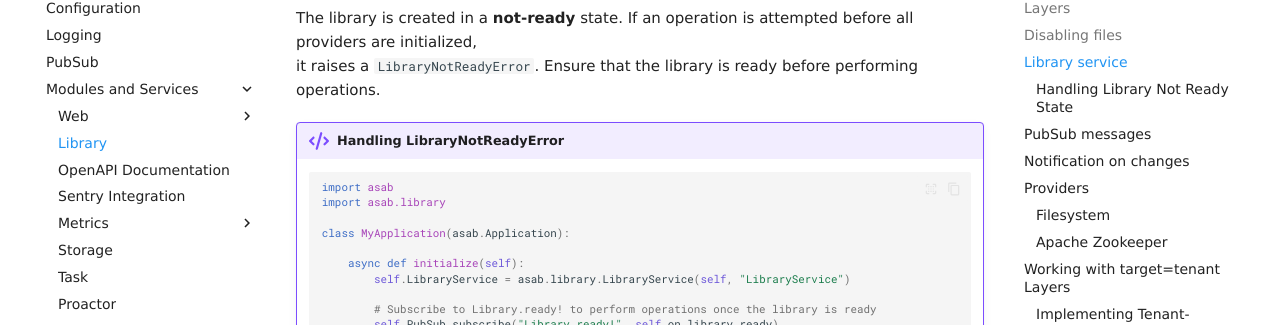
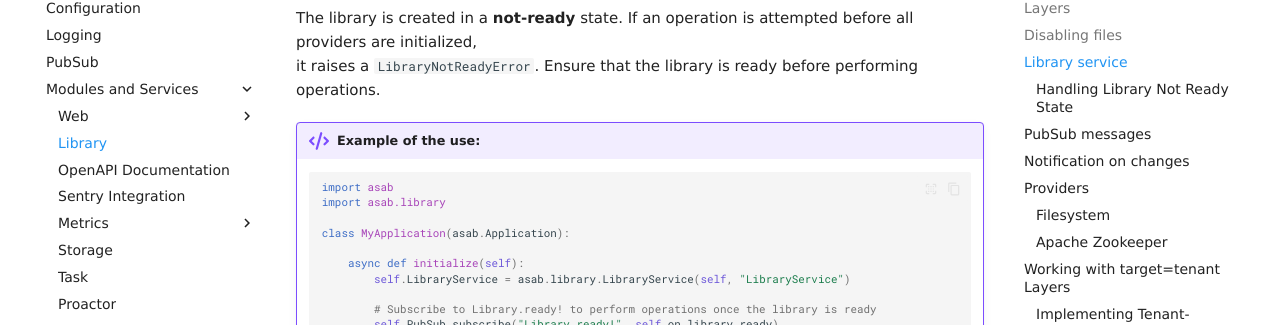
Before and after one commit to TeskaLabs/asab, an MkDocs documentation site: the page built from docs/reference/services/library.md, in a window 1280 px wide and 900 px high, scrolled down 2197 px. Shown: the part 127-452 px from the top of the window. Built offline with MkDocs 1.6.1 and Material for MkDocs 9.7.7, drawn with Linux system fonts in a browser that asks for light colours; some web fonts are replaced; comment, search, counter and statistics services are not loaded.

Commit message:
Update comment

````diff
--- a/docs/reference/services/library.md
+++ b/docs/reference/services/library.md
@@ -82,7 +82,7 @@ Each Library item is represented by `LibraryItem` dataclass. Read more in the [r
 The library is created in a **not-ready** state. If an operation is attempted before all providers are initialized,
 it raises a `LibraryNotReadyError`. Ensure that the library is ready before performing operations.
 
-!!! example "Handling LibraryNotReadyError"
+!!! example "Example of the use:"
 
     ```python
     import asab
````
